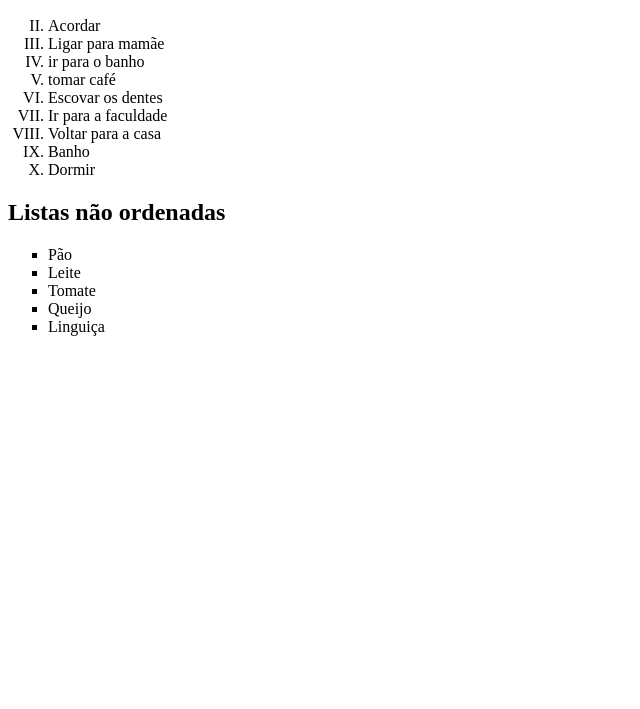
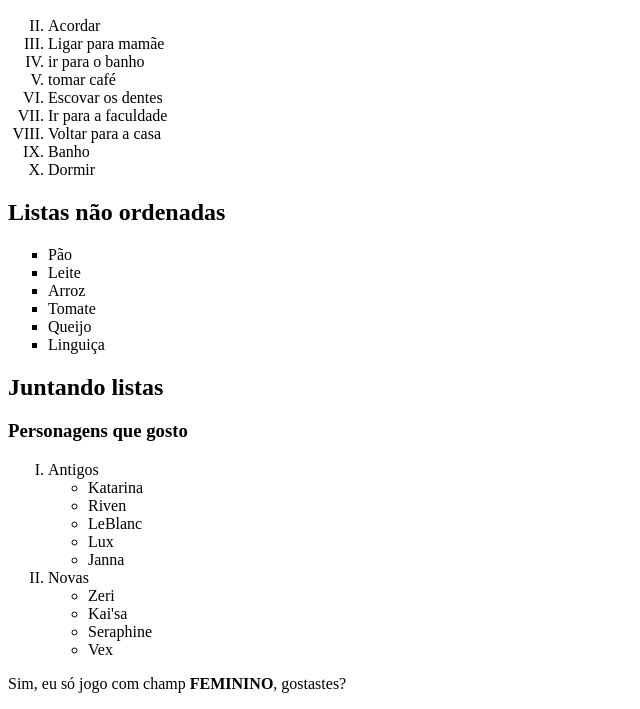
Before and after one commit to Winntter/HTML-CSS-Training, a plain HTML site: page ex009a/index.html in a window 1280 px wide. Shown: the part 110-819 px from the top of the page, without its empty margins (0-640 px from the left). Drawn offline with Linux system fonts and the light colour scheme.

Commit message:
Update index.html

```diff
--- a/ex009a/index.html
+++ b/ex009a/index.html
@@ -24,9 +24,30 @@
     <ul type="square"> <!--disc ; square ; circle-->
         <li>Pão</li>
         <li>Leite</li>
+        <li>Arroz</li>
         <li>Tomate</li>
         <li>Queijo</li>
         <li>Linguiça</li>
     </ul>
+    <h2>Juntando listas</h2>
+    <h3>Personagens que gosto</h3>
+    <ol type="I">
+        <li>Antigos</li>
+            <ul>
+                <li>Katarina</li>
+                <li>Riven</li>
+                <li>LeBlanc</li>
+                <li>Lux</li>
+                <li>Janna</li>
+            </ul>
+        <li>Novas</li>
+            <ul>
+                <li>Zeri</li>
+                <li>Kai'sa</li>
+                <li>Seraphine</li>
+                <li>Vex</li>
+            </ul>
+    </ol>
+        <p>Sim, eu só jogo com champ <strong>FEMININO</strong>, gostastes?</p>
 </body>
 </html>
```
